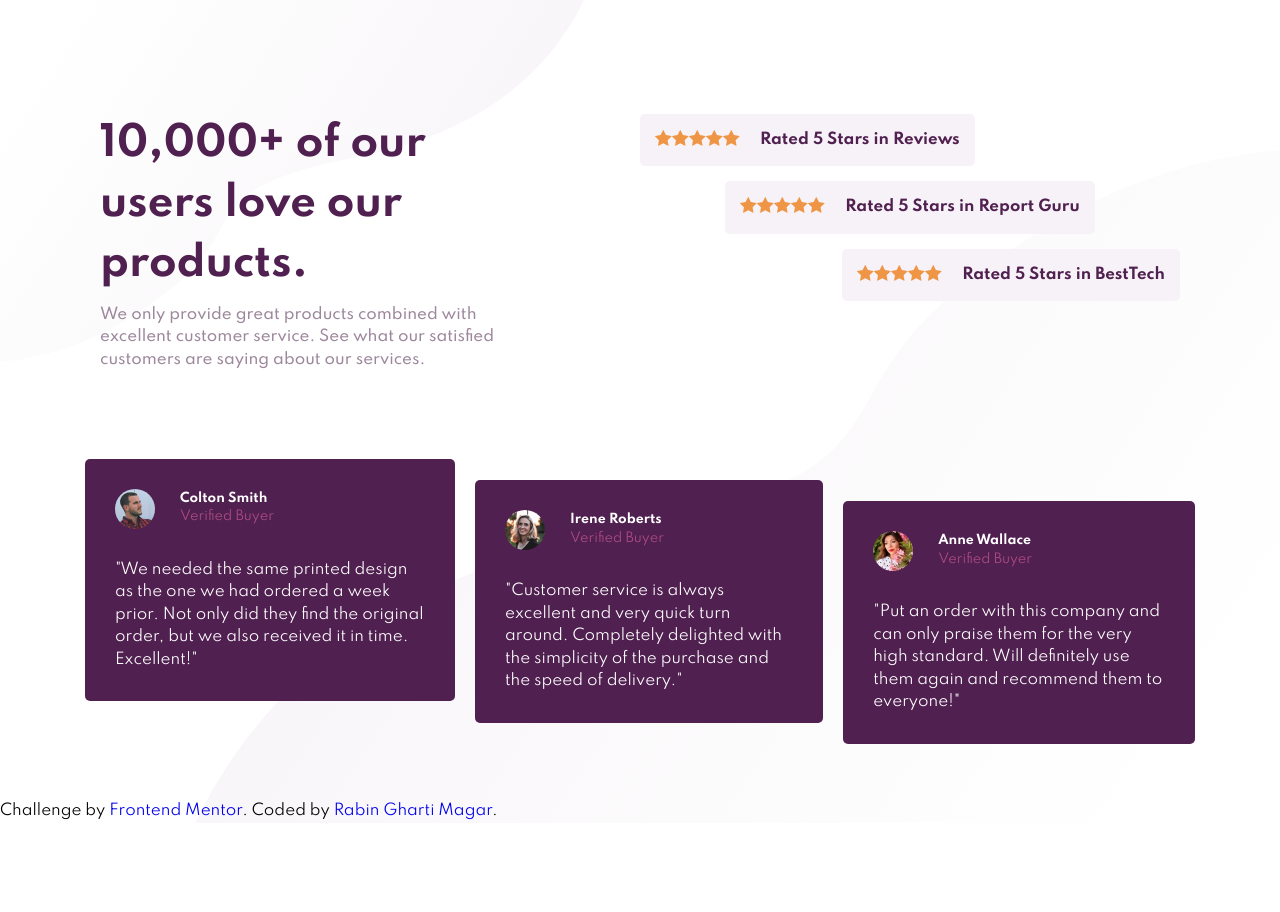
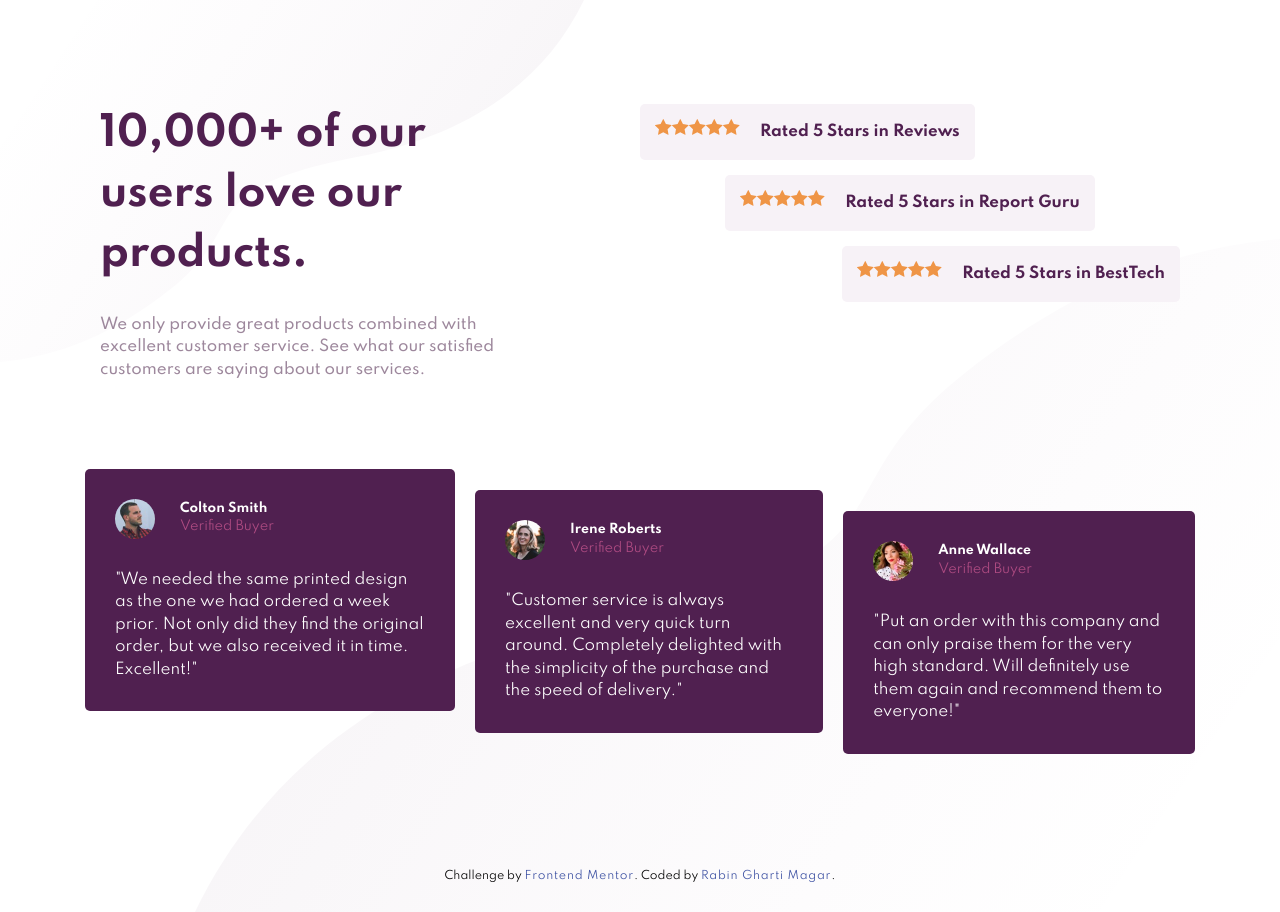
Before and after one commit to Rabin92/social_proof_section, a plain HTML site: page index.html in a window 1280 px wide. Before the commit the page ends 823 px from the top, so only its background shows below. Drawn offline with Linux system fonts and the light colour scheme.

Commit message:
file updated

```diff
--- a/css/styles.css
+++ b/css/styles.css
@@ -427,11 +427,35 @@ body {
   font-size: 40px;
   font-weight: 700;
 }
-.header-intro > p {
-  margin: 10px 0 45px;
+.header-intro p {
+  margin: 30px 0 45px;
   color: #937b92;
   font-weight: 500;
   opacity: 0.9;
+}
+
+.card-review {
+  padding: 1em;
+  border-radius: 5px;
+  background-color: #f7f2f7;
+}
+@media (min-width: 1024px) {
+  .card-review {
+    display: flex;
+    align-items: center;
+  }
+  .card-review p {
+    margin-left: 20px;
+  }
+}
+.card-review > img {
+  padding-bottom: 10px;
+}
+.card-review p {
+  font-weight: 700;
+}
+.card-review + .card-review {
+  margin-top: 15px;
 }
 
 @media (min-width: 1024px) {
@@ -451,30 +475,6 @@ body {
 
 .flex-itemThree {
   align-self: flex-end;
-}
-
-.card-review {
-  padding: 1em;
-  border-radius: 5px;
-  background-color: #f7f2f7;
-}
-@media (min-width: 1024px) {
-  .card-review {
-    display: flex;
-    align-items: center;
-  }
-  .card-review p {
-    margin-left: 20px;
-  }
-}
-.card-review > img {
-  padding-bottom: 5px;
-}
-.card-review p {
-  font-weight: 700;
-}
-.card-review + .card-review {
-  margin-top: 15px;
 }
 
 /* ****************************** CARD-SECTION ****************************** */
@@ -537,5 +537,18 @@ body {
 }
 
 /* ********************************* FOOTER ********************************* */
+.footer {
+  text-align: center;
+  padding: 2.5em;
+  font-size: 11px;
+  margin-top: 40px;
+}
+.footer > a {
+  color: #3e52a3;
+  letter-spacing: 0.068em;
+}
+.footer > a:hover {
+  text-decoration: underline;
+}
 
 /*# sourceMappingURL=styles.css.map */
```
Also changed, not shown: 1 other file.
